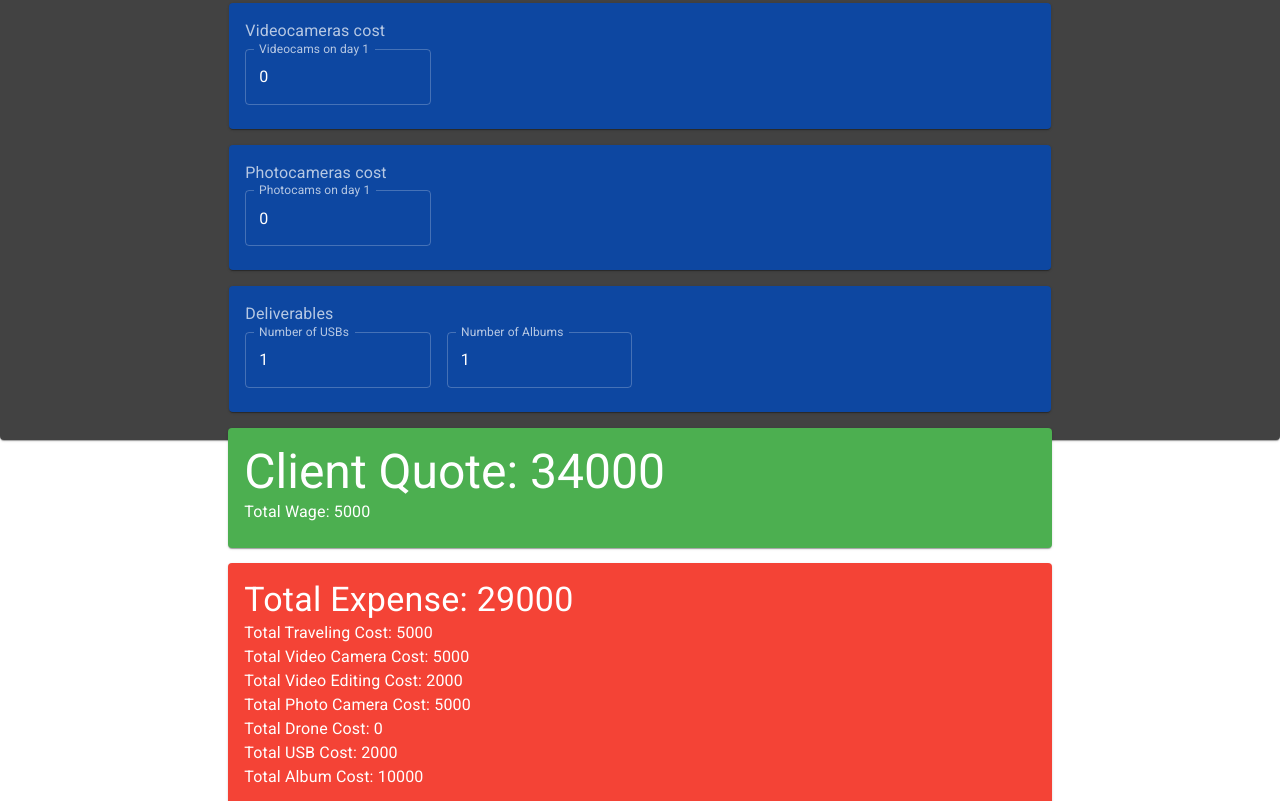
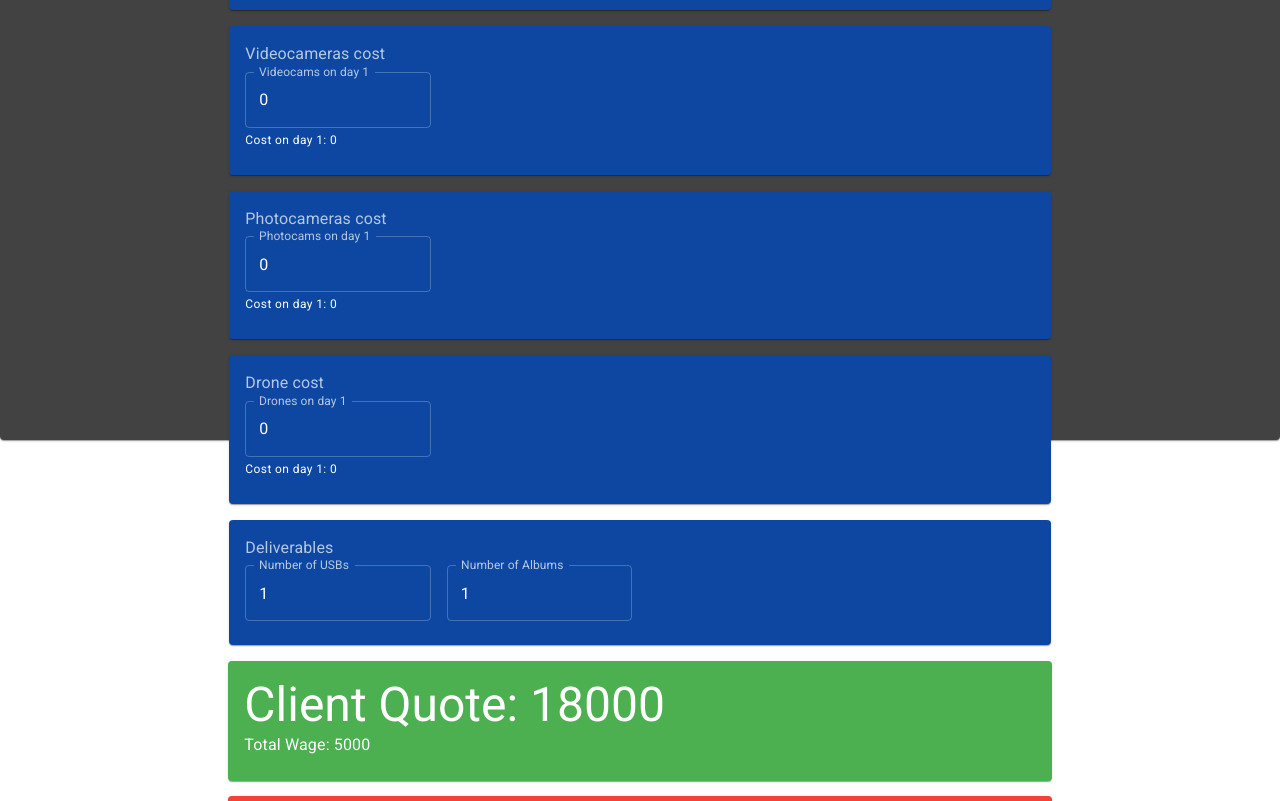
Before and after one commit to ahsanwtc/package-calculator, a React (Create React App) app: page / in a window 1280 px wide. Shown: the part 360-1161 px from the top of the page. Built offline with nearby package versions, Linux system fonts and the light colour scheme.

Commit message:
finishing implimenting core features

```diff
--- a/src/App.js
+++ b/src/App.js
@@ -56,64 +56,62 @@ function App() {
 
   const [traveling, setTraveling] = useState([]);
 
-  const travelingCost = calculateTotalCost(traveling);
-  const videoCost = calculateExternalCost({ days: number.days, number: number.videoCameras, cost: cost.videoCamera });
-  const videoEditingCost = calculateExternalCost({ days: number.days, number: number.videoCameras, cost: cost.videoEditing });
-  const photoCost = calculateExternalCost({ days: number.days, number: number.photoCameras, cost: cost.photoCamera });
-  const droneCost = calculateExternalCost({ days: number.days, number: number.drones, cost: cost.drone });
-  const usbCost = calculateExternalCost({ days: number.days, number: number.usbs, cost: cost.usb });
-  const albumCost = calculateExternalCost({ days: number.days, number: number.albums, cost: cost.album });
-  const totalCostItems = [travelingCost, videoCost, photoCost, droneCost, usbCost, albumCost, videoEditingCost];
-  const totalCost = calculateTotalCost(totalCostItems);
+  // const travelingCost = calculateTotalCost(traveling);
+  // const videoCost = calculateExternalCost({ days: number.days, number: number.videoCameras, cost: cost.videoCamera });
+  // const videoEditingCost = calculateExternalCost({ days: number.days, number: number.videoCameras, cost: cost.videoEditing });
+  // const photoCost = calculateExternalCost({ days: number.days, number: number.photoCameras, cost: cost.photoCamera });
+  // const droneCost = calculateExternalCost({ days: number.days, number: number.drones, cost: cost.drone });
+  // const usbCost = calculateExternalCost({ days: number.days, number: number.usbs, cost: cost.usb });
+  // const albumCost = calculateExternalCost({ days: number.days, number: number.albums, cost: cost.album });
+  // const totalCostItems = [travelingCost, videoCost, photoCost, droneCost, usbCost, albumCost, videoEditingCost];
+  const totalCost = 1000;// calculateTotalCost(totalCostItems);
 
   const totalWage = parseInt(cost.wage) * parseInt(number.days);
   const clientQuote = totalCost + totalWage;
 
-  useEffect(() => {
-    const t = getNewTravelingArray({ days: parseInt(number.days), traveling });
-    setTraveling(t);
-  }, [number.days, traveling]);
+  // useEffect(() => {
+  //   const t = getNewTravelingArray({ days: parseInt(number.days), traveling });
+  //   setTraveling(t);
+  // }, [number.days, traveling]);
 
 
   const handleMenuButtonClick = () => {
     setState({ ...state, menuOpen: !state.menuOpen });
   };
 
-  const handleInputOnChange = ({ target: { name, value }}) => {
-    if (numberRegex.test(value) || value.length === 0) {
-      const nameArray = name.split('-');
-      switch(nameArray[0]) {
-        case 'cost': {
-          setCost({ ...cost, [nameArray[1]]: value });
-          break;
-        }
-        case 'number': {
-          setNumber({ ...number, [nameArray[1]]: value });
-          break;
-        }
-        case 'traveling': {
-          traveling[parseInt(nameArray[1])] = value;
-          setTraveling([...traveling]);
-          break;
-        }
-        default:
-      }
-    }
-  };
+  // const handleInputOnChange = ({ target: { name, value }}) => {
+  //   if (numberRegex.test(value) || value.length === 0) {
+  //     const nameArray = name.split('-');
+  //     switch(nameArray[0]) {
+  //       case 'cost': {
+  //         setCost({ ...cost, [nameArray[1]]: value });
+  //         break;
+  //       }
+  //       case 'number': {
+  //         setNumber({ ...number, [nameArray[1]]: value });
+  //         break;
+  //       }
+  //       case 'traveling': {
+  //         traveling[parseInt(nameArray[1])] = value;
+  //         setTraveling([...traveling]);
+  //         break;
+  //       }
+  //       default:
+  //     }
+  //   }
+  // };
 
   return (
     <ThemeProvider theme={theme}>
       <Paper className={classes.root}>
-        <Drawer {...cost} {...state} onMenuButtonClick={handleMenuButtonClick} onInputChange={handleInputOnChange} />
+        <Drawer {...cost} {...state} onMenuButtonClick={handleMenuButtonClick} />
         <Grid container direction="column">
-          <Header onMenuButtonClick={handleMenuButtonClick} clientQuote={clientQuote}/>
+          <Header onMenuButtonClick={handleMenuButtonClick}/>
           <Grid item container>
             <Grid item xs={false} sm={2}></Grid>
             <Grid item xs={12} sm={8}>
-              <Content packageDays={packageDays} {...number} onInputChange={handleInputOnChange} traveling={traveling}/>
-              <Expenses travelingCost={travelingCost} videoCost={videoCost} photoCost={photoCost} videoEditingCost={videoEditingCost}
-                droneCost={droneCost} usbCost={usbCost} albumCost={albumCost} totalCost={totalCost} clientQuote={clientQuote} totalWage={totalWage}
-              />
+              <Content />
+              <Expenses />
             </Grid>
             <Grid item xs={false} sm={2}></Grid>
           </Grid>
--- a/src/Content.js
+++ b/src/Content.js
@@ -27,14 +27,16 @@ const Content = () => {
   const travelling = useSelector(Application.Selectors.getExpense(EXPENSES.travelling));
   const videoCameras = useSelector(Application.Selectors.getExpense(EXPENSES.videoCamera));
   const photoCameras = useSelector(Application.Selectors.getExpense(EXPENSES.photoCamera));
+  const drones = useSelector(Application.Selectors.getExpense(EXPENSES.drone));
 
   return (
     <form className={classes.form} autoComplete="off">
       <Grid container spacing={2} direction="row">
         <ItemCard full title="Total number of Days in this Package" item={[packageDays]} />
-        <ItemCard title="Travelling cost" item={travelling} />
-        <ItemCard title="Videocameras cost" item={videoCameras} />
-        <ItemCard title="Photocameras cost" item={photoCameras} />
+        <ItemCard title="Travelling cost" item={travelling} priceBreakdown/>
+        <ItemCard title="Videocameras cost" item={videoCameras} priceBreakdown />
+        <ItemCard title="Photocameras cost" item={photoCameras} priceBreakdown/>
+        <ItemCard title="Drone cost" item={drones} priceBreakdown/>
         <ItemCard deliverable title="Deliverables" />
       </Grid>
     </form>
--- a/src/Drawer.js
+++ b/src/Drawer.js
@@ -5,6 +5,7 @@ import { ChevronLeft } from '@material-ui/icons';
 import { useDispatch, useSelector } from 'react-redux';
 
 import { Application } from './store';
+import { getDispatchParams } from './functions';
 
 const useStyles = makeStyles(theme => ({
   toolbar: {
@@ -19,9 +20,20 @@ const useStyles = makeStyles(theme => ({
 
 const DrawerComponent = props => {
   const classes = useStyles();
+  const dispatch = useDispatch();
   const pricelist = useSelector(Application.Selectors.getPricelist);
+  const { onMenuButtonClick, menuOpen } = props;
+  const { wage, videoCamera, photoCamera, album, usb, drone, videoEditing} = pricelist;
 
-  const { wage, videoCamera, photoCamera, album, usb, drone, videoEditing, onMenuButtonClick, menuOpen, onInputChange } = props;
+  const onChange = ({ target: { name, value }}) => {
+    console.log(name, value);
+    const state = getDispatchParams({ name, value });
+    console.log(state)
+    if (state) {
+      const { index, expense } = state;
+      dispatch(Application.Actions[state.dispatch]({ index, value, expense }));
+    }
+  };
 
   return (
     <Drawer anchor="left" open={menuOpen}>
@@ -33,25 +45,25 @@ const DrawerComponent = props => {
       <Divider />
       <List>
         <ListItem>
-          <TextField variant="outlined" label="My Wage" fullWidth value={pricelist.wage} name="cost-wage" onChange={onInputChange} />
+          <TextField variant="outlined" label="My Wage" fullWidth value={wage} name="cost-wage" onChange={onChange} />
         </ListItem>
         <ListItem>
-          <TextField variant="outlined" label="Single Videocamera Cost" fullWidth value={videoCamera} name="cost-videoCamera" onChange={onInputChange} />
+          <TextField variant="outlined" label="Single Videocamera Cost" fullWidth value={videoCamera} name="cost-videoCamera" onChange={onChange} />
         </ListItem>
         <ListItem>
-          <TextField variant="outlined" label="Video Editing Cost" fullWidth value={videoEditing} name="cost-videoEditing" onChange={onInputChange} />
+          <TextField variant="outlined" label="Video Editing Cost" fullWidth value={videoEditing} name="cost-videoEditing" onChange={onChange} />
         </ListItem>
         <ListItem>
-          <TextField variant="outlined" label="Single Photocamera Cost" fullWidth value={photoCamera} name="cost-photoCamera" onChange={onInputChange} />
+          <TextField variant="outlined" label="Single Photocamera Cost" fullWidth value={photoCamera} name="cost-photoCamera" onChange={onChange} />
         </ListItem>
         <ListItem>
-          <TextField variant="outlined" label="Drone Cost" fullWidth value={drone} name="cost-drone" onChange={onInputChange} />
+          <TextField variant="outlined" label="Drone Cost" fullWidth value={drone} name="cost-drone" onChange={onChange} />
         </ListItem>
         <ListItem>
-          <TextField variant="outlined" label="Album Cost" fullWidth value={album} name="cost-album" onChange={onInputChange} />
+          <TextField variant="outlined" label="Album Cost" fullWidth value={album} name="cost-album" onChange={onChange} />
         </ListItem>
         <ListItem>
-          <TextField variant="outlined" label="USB Cost" fullWidth value={usb} name="cost-usb" onChange={onInputChange} />
+          <TextField variant="outlined" label="USB Cost" fullWidth value={usb} name="cost-usb" onChange={onChange} />
         </ListItem>
       </List>
     </Drawer>
--- a/src/Expenses.js
+++ b/src/Expenses.js
@@ -1,7 +1,12 @@
-import React from 'react';
+import React, { useEffect } from 'react';
 import { Card, CardContent, Grid, Typography } from '@material-ui/core';
 import { makeStyles } from '@material-ui/core/styles';
 import { red, green } from '@material-ui/core/colors';
+import { useSelector, useDispatch } from 'react-redux';
+
+import { Application } from './store';
+import { calculateExternalCost, calculateTotalCost } from './functions';
+import { EXPENSES } from './constants';
 
 const useStyles = makeStyles(() => ({
   root: {
@@ -17,9 +22,36 @@ const useStyles = makeStyles(() => ({
   },
 }));
 
-const Expenses = props => {
+const Expenses = () => {
   const classes = useStyles();
-  const { travelingCost, videoCost, photoCost, droneCost, usbCost, albumCost, videoEditingCost, totalCost, clientQuote, totalWage } = props;
+  const dispatch = useDispatch();
+
+  const packageDays = useSelector(Application.Selectors.getPackageDays);
+  const pricelist = useSelector(Application.Selectors.getPricelist);
+  const travelling = useSelector(Application.Selectors.getExpense(EXPENSES.travelling));
+  const videoCameras = useSelector(Application.Selectors.getExpense(EXPENSES.videoCamera));
+  const photoCameras = useSelector(Application.Selectors.getExpense(EXPENSES.photoCamera));
+  const drones = useSelector(Application.Selectors.getExpense(EXPENSES.drone));
+  const deliverables = useSelector(Application.Selectors.getDeliverables);
+
+  const totalTravellingCost = calculateExternalCost({ expense: travelling });
+  const totalVideoCost = calculateExternalCost({ expense: videoCameras, price: pricelist.videoCamera });
+  const totalVideoEditingCost = calculateExternalCost({ expense: videoCameras, price: pricelist.videoEditing });
+  const totalPhotoCost = calculateExternalCost({ expense: photoCameras, price: pricelist.photoCamera });
+  const totalDroneCost = calculateExternalCost({ expense: drones, price: pricelist.drone });
+  const totalUSBCost = calculateExternalCost({ expense: [{ value: deliverables.usb }], price: pricelist.usb });
+  const totalAlbumCost = calculateExternalCost({ expense: [{ value: deliverables.album }], price: pricelist.album });
+
+  const totalWage = parseInt(pricelist.wage) * parseInt(packageDays.value);
+  const totalCostItems = [
+    totalTravellingCost, totalVideoCost, totalVideoEditingCost, totalPhotoCost, totalDroneCost, totalUSBCost, totalAlbumCost
+  ];
+  const totalCost = calculateTotalCost(totalCostItems);
+  const clientQuote = totalCost + totalWage;
+
+  useEffect(() => {
+    dispatch(Application.Actions.updateClientQuote(clientQuote));
+  }, [clientQuote, dispatch]);
 
   return (
     <React.Fragment>
@@ -35,13 +67,13 @@ const Expenses = props => {
         <Card className={classes.cardRed}>
           <CardContent>
             <Typography variant="h4">Total Expense: {totalCost}</Typography>
-            <Typography>Total Traveling Cost: {travelingCost}</Typography>
-            <Typography>Total Video Camera Cost: {videoCost}</Typography>
-            <Typography>Total Video Editing Cost: {videoEditingCost}</Typography>
-            <Typography>Total Photo Camera Cost: {photoCost}</Typography>
-            <Typography>Total Drone Cost: {droneCost}</Typography>
-            <Typography>Total USB Cost: {usbCost}</Typography>
-            <Typography>Total Album Cost: {albumCost}</Typography>
+            <Typography>Total Traveling Cost: {totalTravellingCost}</Typography>
+            <Typography>Total Video Camera Cost: {totalVideoCost}</Typography>
+            <Typography>Total Video Editing Cost: {totalVideoEditingCost}</Typography>
+            <Typography>Total Photo Camera Cost: {totalPhotoCost}</Typography>
+            <Typography>Total Drone Cost: {totalDroneCost}</Typography>
+            <Typography>Total USB Cost: {totalUSBCost}</Typography>
+            <Typography>Total Album Cost: {totalAlbumCost}</Typography>
           </CardContent>
         </Card>
       </Grid>
--- a/src/Header.js
+++ b/src/Header.js
@@ -2,6 +2,9 @@ import React from 'react';
 import { Grid, AppBar, Toolbar, Typography, IconButton } from '@material-ui/core';
 import { makeStyles } from '@material-ui/core/styles';
 import { Menu } from '@material-ui/icons';
+import { useSelector } from 'react-redux';
+
+import { Application } from './store';
 
 
 const useStyles = makeStyles(theme => ({
@@ -18,7 +21,8 @@ const useStyles = makeStyles(theme => ({
 
 const Header = props => {
   const classes = useStyles();
-  const { onMenuButtonClick, clientQuote } = props;
+  const clientQuote = useSelector(Application.Selectors.getClientQuote);
+  const { onMenuButtonClick } = props;
 
   return (
     <Grid item className={classes.grid}>
--- a/src/ItemCard.js
+++ b/src/ItemCard.js
@@ -4,9 +4,9 @@ import { makeStyles } from '@material-ui/core/styles';
 import { blue } from '@material-ui/core/colors';
 import { useDispatch, useSelector } from 'react-redux';
 
-import { getDispatchParams } from './functions';
+import { getDispatchParams, calculateExternalCost } from './functions';
 import { Application } from './store';
-import { STRINGS } from './constants';
+import { DEFAULT_PRICELIST, EXPENSES, STRINGS } from './constants';
 
 const useStyles = makeStyles(theme => ({
   title: {
@@ -22,10 +22,12 @@ const ItemCard = props => {
   const classes = useStyles();
   const dispatch = useDispatch();
   const deliverables = useSelector(Application.Selectors.getDeliverables);
-  const { title, full: f, deliverable: d, item } = props;
+  const { title, full: f, deliverable: d, item, priceBreakdown: pd } = props;
   const full = (f !== undefined && f !== null) ? f : false;
   const deliverable = (d !== undefined && d !== null) ? d : false;
-  let items = null;
+  const priceBreakdown = (pd !== undefined && pd !== null) ? pd : false;
+
+  let items = null, breakdown = [];
 
   const gridItemProps = { item: true, xs: 12, lg: 3 };
   if (full) { gridItemProps.lg = 12; } else { gridItemProps.sm = 6; }
@@ -43,8 +45,18 @@ const ItemCard = props => {
   if (item) {
     items = item.map((i, index) => {
       const { name, label, value } = i;
+      if (priceBreakdown) {
+        const n = name.split('-');
+        const price = n[1] === EXPENSES.travelling ? 1 : DEFAULT_PRICELIST[n[1]];
+        breakdown.push(
+          <Grid item key={`breakdown-${name}`}>
+            <Typography variant="caption">Cost on day {index + 1}: {calculateExternalCost({ expense: [i], price })}</Typography>
+          </Grid>
+        );
+      }
+
       return (
-        <Grid key={`${name}-${index}`} {...gridItemProps}>
+        <Grid key={`${name}-${index}`} {...gridItemProps} item>
           <TextField variant="outlined" label={label} fullWidth name={name} onChange={onChange} onFocus={onFocus} value={value}/>
         </Grid>
       );
@@ -55,7 +67,7 @@ const ItemCard = props => {
     items = [];
     for (const d of Object.keys(deliverables)) {
       items.push (
-        <Grid key={`deliverable-${d}`} {...gridItemProps}>
+        <Grid key={`deliverable-${d}`} {...gridItemProps} item>
           <TextField variant="outlined" label={STRINGS[d].label} fullWidth name={STRINGS[d].name} onChange={onChange} onFocus={onFocus} value={deliverables[d]}/>
         </Grid>
       );
@@ -72,6 +84,9 @@ const ItemCard = props => {
           <Grid container spacing={2} direction="row">
             {items}
           </Grid>
+          <Grid container direction="column">
+            {breakdown}
+          </Grid>
         </CardContent>
       </Card>
     </Grid>
--- a/src/functions.js
+++ b/src/functions.js
@@ -17,7 +17,12 @@ export const calculateTotalCost = (items = []) => {
   }, 0);
 };
 
-export const calculateExternalCost = ({ days, number, cost }) => parseInt(days) * parseInt(number) * parseInt(cost);
+// export const calculateExternalCost = ({ days, number, cost }) => parseInt(days) * parseInt(number) * parseInt(cost);
+export const calculateExternalCost = ({ expense = [], price = 1 }) => {
+  return expense.reduce((total, current) => {
+    return total + parseInt(current.value) * parseInt(price);
+  }, 0);
+};
 
 export const getDispatchParams = ({ name, value }) => {
   const numberRegex = new RegExp(/^[0-9]+$/i);
@@ -28,8 +33,8 @@ export const getDispatchParams = ({ name, value }) => {
     const index = parseInt(nameArray[2]) - 1;
 
     switch(type) {
-      case 'price': {
-        dispatch = 'updateExpense';
+      case 'cost': {
+        dispatch = 'updatePricelist';
         break;
       }
       case 'days': {
--- a/src/store/app.js
+++ b/src/store/app.js
@@ -20,7 +20,8 @@ const slice = createSlice({
     deliverables: {
       usb: 1,
       album: 1
-    }
+    },
+    clientQuote: 0
   },
   reducers: {
     packageDaysUpdated: (app, action) => {
@@ -43,21 +44,33 @@ const slice = createSlice({
     deliverablesUpdated: (app, action) => {
       const { payload: { expense, value }} = action;
       app.deliverables[expense] = parseInt(value);
+    },
+    pricelistUpdated: (app, action) => {
+      const { payload: { expense, value }} = action;
+      app.pricelist[expense] = parseInt(value);
+    },
+    clientQuoteUpdated: (app, action) => {
+      const { payload: { quote }} = action;
+      app.clientQuote = parseInt(quote);
     }
   }
 });
 
-const { packageDaysUpdated, expenseUpdated, deliverablesUpdated } = slice.actions;
+const { packageDaysUpdated, expenseUpdated, deliverablesUpdated, pricelistUpdated, clientQuoteUpdated } = slice.actions;
 export default slice.reducer;
 
 const setPackageDays = ({ value }) => packageDaysUpdated({ value });
 const updateExpense = ({ expense, value, index }) => expenseUpdated({ expense, value, index });
 const updateDeliverable = ({ expense, value }) => deliverablesUpdated({ expense, value });
+const updatePricelist = ({ expense, value }) => pricelistUpdated({ expense, value });
+const updateClientQuote = quote => clientQuoteUpdated({ quote });
 
 export const Actions = {
   updateExpense,
   setPackageDays,
-  updateDeliverable
+  updatePricelist,
+  updateClientQuote,
+  updateDeliverable,
 };
 
 const appSelector = state => state.entities.app;
@@ -87,10 +100,16 @@ const getDeliverables = createSelector(
   app => app.deliverables
 );
 
+const getClientQuote = createSelector(
+  appSelector,
+  app => app.clientQuote
+);
+
 export const Selectors = {
   getExpense,
   getPricelist,
   getTravelling,
+  getClientQuote,
   getPackageDays,
-  getDeliverables,
+  getDeliverables
 };
```
Also changed, not shown: 1 other file (tests, documents, lock files or other folders).
